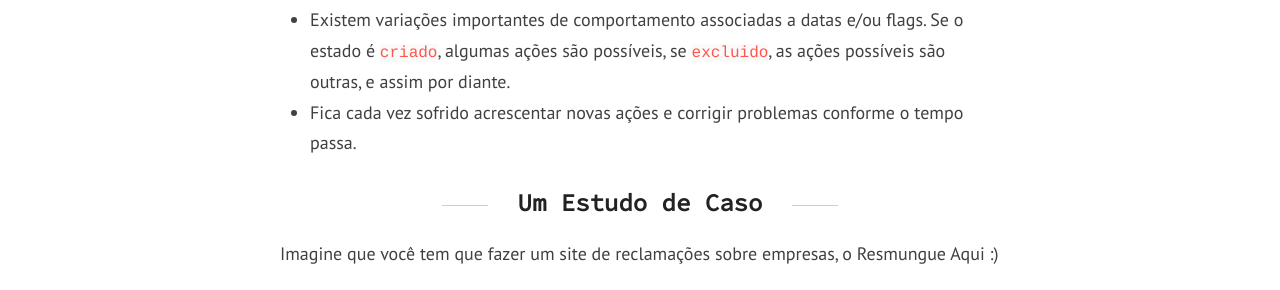
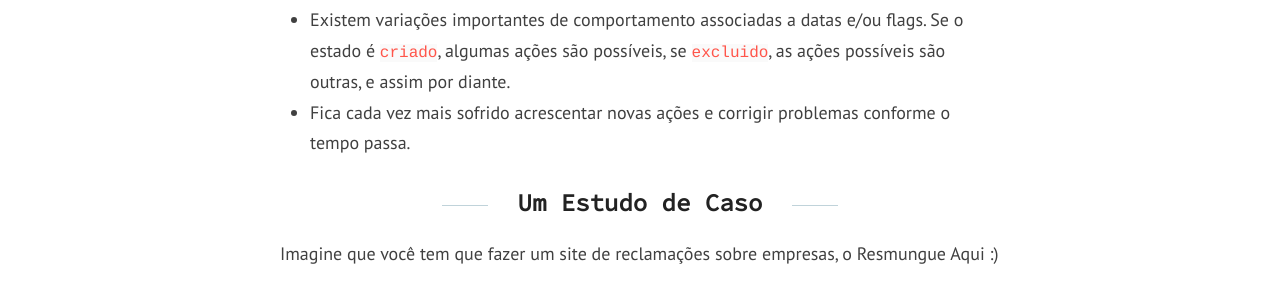
Before and after one commit to edsoncunha/edsoncunha.github.io, a Jekyll site: the page built from _posts/2020-06-05-simplificando-codigo-com-padrao-state.md, in a window 1280 px wide and 900 px high, scrolled down 948 px. Shown: the part 159-449 px from the top of the window. Built offline with Jekyll 4.4.1, drawn with Linux system fonts in a browser that asks for light colours; comment, search, counter and statistics services are not loaded.

Commit message:
Erro de digitação

```diff
--- a/_posts/2020-06-05-simplificando-codigo-com-padrao-state.md
+++ b/_posts/2020-06-05-simplificando-codigo-com-padrao-state.md
@@ -18,7 +18,7 @@ Com o tempo, fica cada vez mais difícil resolver bugs e acrescentar requisitos.
 
 - Aparecem atributos remetendo a estados e datas. Exemplos: `data_criacao`, `data_alteracao`, `data_exclusao`, `criado`, `inativo`, `cancelado`.
 - Existem variações importantes de comportamento associadas a datas e/ou flags. Se o estado é `criado`, algumas ações são possíveis, se `excluido`, as ações possíveis são outras, e assim por diante.
-- Fica cada vez sofrido acrescentar novas ações e corrigir problemas conforme o tempo passa.
+- Fica cada vez mais sofrido acrescentar novas ações e corrigir problemas conforme o tempo passa.
 
 ## Um Estudo de Caso
 
```
